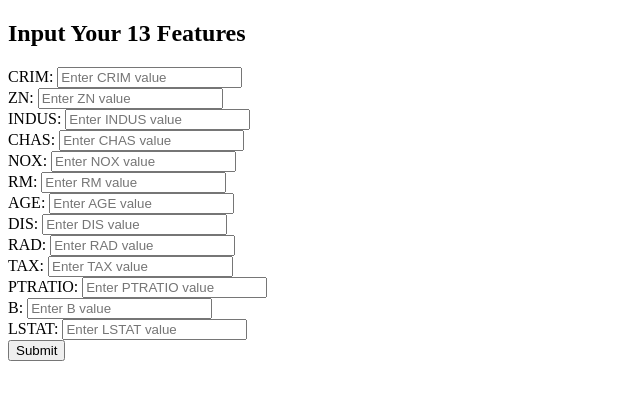
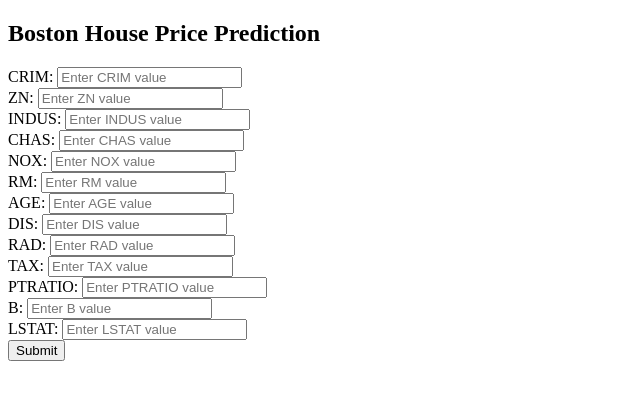
Before and after one commit to lokesh182/BostonHousePricing, a Flask app: page / in a window 1280 px wide. Shown: the top 400 px of the page, without its empty margins (0-640 px from the left). Run offline with Flask 3, Linux system fonts and the light colour scheme; parts of the project's set-up code (start-up, migrations or seed data) failed here and were passed over.

Commit message:
Home modified

```diff
--- a/templates/home.html
+++ b/templates/home.html
@@ -6,7 +6,7 @@
 </head>
 <body>
     <div class="container">
-        <h2>Input Your 13 Features</h2>
+        <h2>Boston House Price Prediction</h2>
         <form action="{{url_for('predict')}}" method="post">
             <div class="form-group">
                 <label for="CRIM">CRIM:</label>
```
